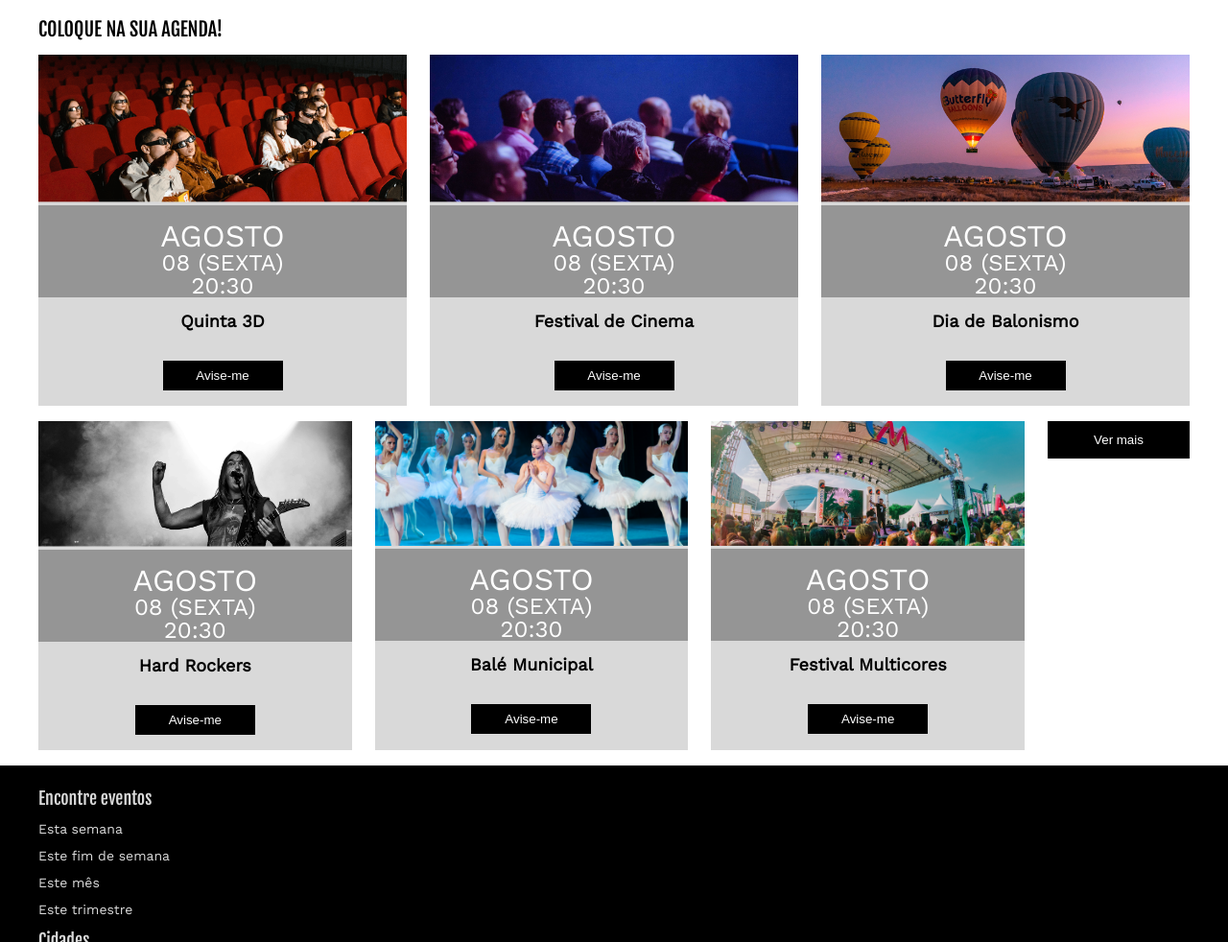
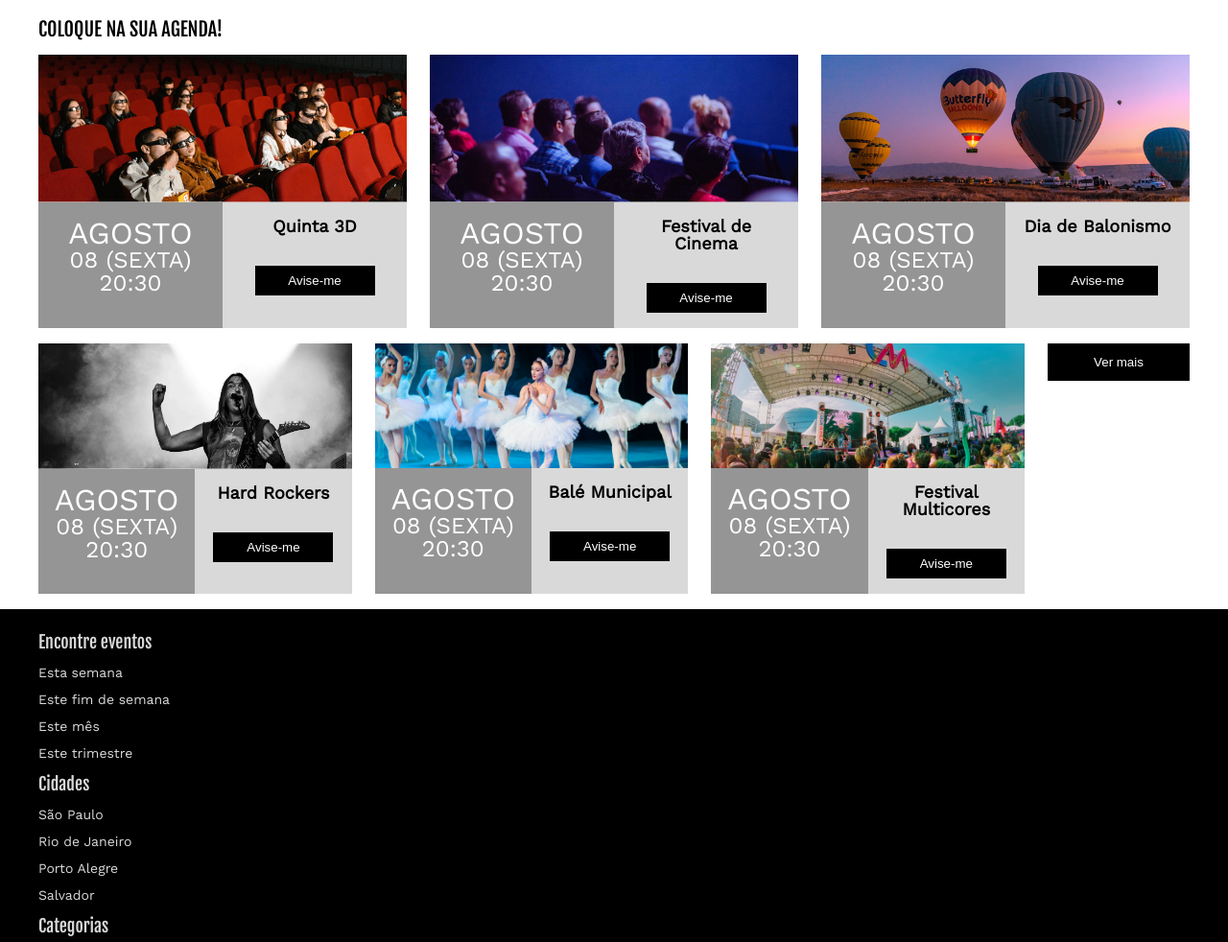
Before and after one commit to ArrudaaJunior/Culturama, a plain HTML site: page index.html in a window 1280 px wide. Shown: the part 2480-3462 px from the top of the page at 96% size. Drawn offline with nearby package versions, Linux system fonts and the light colour scheme.

Commit message:
Adicionando fr, repeat() e altura das linhas da section agenda

```diff
--- a/assets/style/grid.css
+++ b/assets/style/grid.css
@@ -43,6 +43,16 @@
     grid-area: botao;
 }
 
+.agenda__item {
+    display: grid;
+    grid-template-columns: repeat(2, 1fr);
+    grid-template-rows: auto 1fr;
+}
+
+.agenda__item img {
+    grid-column: 1/ 3;
+}
+
 @media (min-width: 720px){
     .banner {
         grid-template-columns: calc(50% - 0.75rem) auto auto;
```
